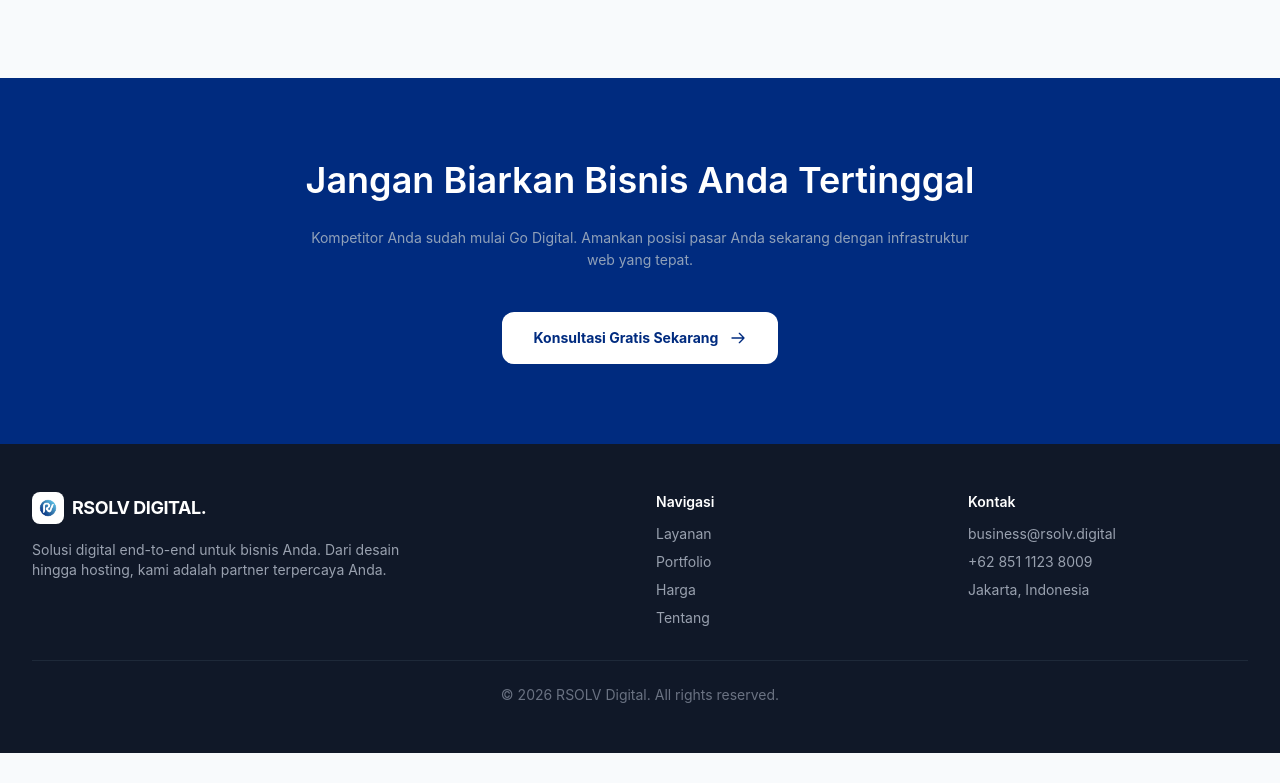
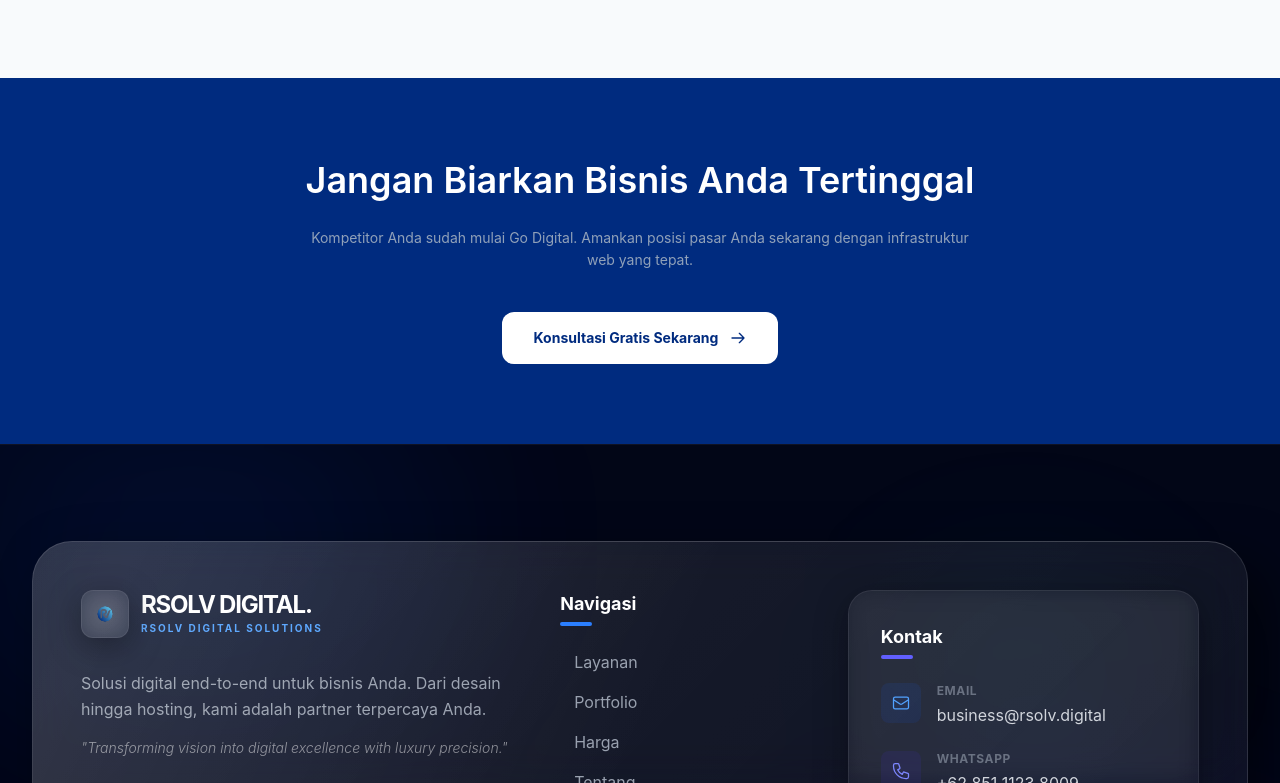
Before and after one commit to fadeta-ig/rspace, a Next.js app: page /faq in a window 1280 px wide. Shown: the part 2017-2800 px from the top of the page. Before the commit the page ends 2770 px from the top, so only its background shows below. Built offline with nearby package versions, Linux system fonts and the light colour scheme; a web font is replaced by a local one.

Commit message:
commit fix Footer

```diff
--- a/src/app/globals.css
+++ b/src/app/globals.css
@@ -21,6 +21,12 @@
   --shadow-sm: 0 1px 2px rgba(0, 0, 0, 0.04);
   --shadow-md: 0 4px 12px rgba(0, 0, 0, 0.05);
   --shadow-lg: 0 12px 32px rgba(0, 0, 0, 0.08);
+
+  /* Liquid Glass - 3D Glassmorphism */
+  --glass-bg: rgba(255, 255, 255, 0.03);
+  --glass-border: rgba(255, 255, 255, 0.08);
+  --glass-highlight: rgba(255, 255, 255, 0.12);
+  --glass-shadow: 0 8px 32px 0 rgba(0, 0, 0, 0.37);
 }
 
 @theme inline {
@@ -63,6 +69,46 @@ body {
 
 .transition-luxury {
   transition: all 0.6s cubic-bezier(0.4, 0, 0.2, 1);
+}
+
+/* Glassmorphism Core */
+.glass-panel {
+  background: var(--glass-bg);
+  backdrop-filter: blur(12px);
+  -webkit-backdrop-filter: blur(12px);
+  border: 1px solid var(--glass-border);
+  box-shadow: var(--glass-shadow);
+}
+
+.liquid-glass {
+  position: relative;
+  background: linear-gradient(135deg,
+      rgba(255, 255, 255, 0.1),
+      rgba(255, 255, 255, 0.05));
+  backdrop-filter: blur(20px);
+  border-top: 1px solid rgba(255, 255, 255, 0.2);
+  border-left: 1px solid rgba(255, 255, 255, 0.2);
+  box-shadow: 20px 20px 50px rgba(0, 0, 0, 0.5);
+  overflow: hidden;
+}
+
+.liquid-glass::before {
+  content: '';
+  position: absolute;
+  top: 0;
+  left: -50%;
+  width: 100%;
+  height: 100%;
+  background: linear-gradient(to right,
+      transparent,
+      rgba(255, 255, 255, 0.1),
+      transparent);
+  transform: skewX(-25deg);
+  transition: 0.75s;
+}
+
+.liquid-glass:hover::before {
+  left: 125%;
 }
 
 /* ===== HERO SECTION - MODERN DESIGN ===== */
--- a/src/components/layout/Footer.tsx
+++ b/src/components/layout/Footer.tsx
@@ -9,31 +9,63 @@ const { site, navbar, footer, contact } = content;
 
 export default function Footer() {
     return (
-        <footer className="bg-gray-900 text-white">
-            <div className="container px-4 lg:px-8 py-12">
-                <div className="grid grid-cols-1 md:grid-cols-4 gap-8 mb-8">
-                    <div className="md:col-span-2">
-                        <Link href="/" className="flex items-center gap-2 mb-4 group cursor-pointer">
-                            <div className="w-8 h-8 rounded-lg overflow-hidden flex items-center justify-center bg-white">
+        <footer className="relative bg-[#020617] text-white pt-24 pb-12 overflow-hidden border-t border-white/5">
+            {/* Background Effects - Liquid Glass 3D */}
+            <div className="absolute inset-0 pointer-events-none">
+                <div className="absolute top-[-10%] left-[-5%] w-[40%] h-[50%] bg-blue-600/10 blur-[120px] rounded-full animate-pulse" />
+                <div className="absolute bottom-[-10%] right-[-5%] w-[40%] h-[50%] bg-indigo-600/10 blur-[120px] rounded-full animate-pulse" style={{ animationDelay: '2s' }} />
+                <div className="absolute top-[20%] right-[10%] w-[20%] h-[30%] bg-cyan-500/5 blur-[80px] rounded-full" />
+            </div>
+
+            <div className="container px-4 lg:px-8 relative z-10">
+                <div className="liquid-glass p-8 md:p-12 rounded-[2.5rem] mb-12 border border-white/10 shadow-2xl backdrop-blur-2xl">
+                    <div className="grid grid-cols-1 lg:grid-cols-12 gap-12 lg:gap-8">
+                        {/* Brand Section */}
+                        <div className="lg:col-span-5 space-y-8">
+                            <Link href="/" className="flex items-center gap-3 group">
+                                <div className="w-12 h-12 rounded-xl overflow-hidden glass-panel flex items-center justify-center p-2 transition-transform duration-500 group-hover:scale-110 group-hover:rotate-3">
                                     <Image
                                         src={logo}
                                         alt={site.name}
-                                    className="w-full h-full"
+                                        className="w-full h-full object-contain"
                                     />
                                 </div>
-                            <span className="font-bold text-lg text-white tracking-tight">{site.name}</span>
+                                <div className="flex flex-col">
+                                    <span className="font-bold text-2xl text-white tracking-tighter leading-none">{site.name}</span>
+                                    <span className="text-[10px] text-blue-400 font-bold uppercase tracking-[0.2em] mt-1">{site.shortName} DIGITAL SOLUTIONS</span>
+                                </div>
                             </Link>
-                        <p className="text-gray-400 text-sm max-w-sm">
+                            <p className="text-gray-400 text-base leading-relaxed max-w-md">
                                 {footer.description}
+                                <span className="block mt-4 text-white/50 text-sm italic font-light">"Transforming vision into digital excellence with luxury precision."</span>
                             </p>
+                            <div className="flex gap-4 pt-4">
+                                <div className="w-10 h-10 rounded-full glass-panel flex items-center justify-center hover:bg-white/10 transition-colors cursor-pointer border border-white/5">
+                                    <div className="w-2 h-2 rounded-full bg-blue-500" />
+                                </div>
+                                <div className="w-10 h-10 rounded-full glass-panel flex items-center justify-center hover:bg-white/10 transition-colors cursor-pointer border border-white/5">
+                                    <div className="w-2 h-2 rounded-full bg-indigo-500" />
+                                </div>
+                                <div className="w-10 h-10 rounded-full glass-panel flex items-center justify-center hover:bg-white/10 transition-colors cursor-pointer border border-white/5">
+                                    <div className="w-2 h-2 rounded-full bg-cyan-500" />
+                                </div>
+                            </div>
                         </div>
 
-                    <div>
-                        <h4 className="font-semibold mb-3 text-sm">{footer.navTitle}</h4>
-                        <ul className="space-y-2 text-sm text-gray-400">
+                        {/* Navigation Section */}
+                        <div className="lg:col-span-3">
+                            <h4 className="font-bold text-white text-lg mb-8 relative inline-block">
+                                {footer.navTitle}
+                                <span className="absolute -bottom-2 left-0 w-8 h-1 bg-blue-500 rounded-full"></span>
+                            </h4>
+                            <ul className="space-y-4 text-base">
                                 {navbar.links.map((link) => (
                                     <li key={link.href}>
-                                    <Link href={link.href} className="hover:text-white transition-colors">
+                                        <Link
+                                            href={link.href}
+                                            className="text-gray-400 hover:text-white transition-all flex items-center gap-2 group translate-x-0 hover:translate-x-2 duration-300"
+                                        >
+                                            <span className="w-1.5 h-1.5 rounded-full bg-blue-500/0 group-hover:bg-blue-500 transition-all duration-300" />
                                             {link.label}
                                         </Link>
                                     </li>
@@ -41,18 +73,53 @@ export default function Footer() {
                             </ul>
                         </div>
 
+                        {/* Contact Section */}
+                        <div className="lg:col-span-4 glass-panel p-8 rounded-3xl border border-white/5 bg-white/[0.02]">
+                            <h4 className="font-bold text-white text-lg mb-8 relative inline-block">
+                                {footer.contactTitle}
+                                <span className="absolute -bottom-2 left-0 w-8 h-1 bg-indigo-500 rounded-full"></span>
+                            </h4>
+                            <ul className="space-y-6 text-base">
+                                <li className="flex items-start gap-4">
+                                    <div className="w-10 h-10 rounded-lg bg-blue-600/10 flex items-center justify-center flex-shrink-0 text-blue-400">
+                                        <svg className="w-5 h-5" fill="none" stroke="currentColor" viewBox="0 0 24 24"><path d="M3 8l7.89 5.26a2 2 0 002.22 0L21 8M5 19h14a2 2 0 002-2V7a2 2 0 00-2-2H5a2 2 0 00-2 2v10a2 2 0 002 2z" strokeWidth="1.5" strokeLinecap="round" strokeLinejoin="round" /></svg>
+                                    </div>
                                     <div>
-                        <h4 className="font-semibold mb-3 text-sm">{footer.contactTitle}</h4>
-                        <ul className="space-y-2 text-sm text-gray-400">
-                            <li>{contact.info.email}</li>
-                            <li>{contact.info.phone}</li>
-                            <li>{contact.info.location}</li>
+                                        <p className="text-xs text-gray-500 font-bold uppercase tracking-wider mb-1">Email</p>
+                                        <p className="text-gray-300 hover:text-white transition-colors cursor-pointer">{contact.info.email}</p>
+                                    </div>
+                                </li>
+                                <li className="flex items-start gap-4">
+                                    <div className="w-10 h-10 rounded-lg bg-indigo-600/10 flex items-center justify-center flex-shrink-0 text-indigo-400">
+                                        <svg className="w-5 h-5" fill="none" stroke="currentColor" viewBox="0 0 24 24"><path d="M3 5a2 2 0 012-2h3.28a1 1 0 01.948.684l1.498 4.493a1 1 0 01-.502 1.21l-2.257 1.13a11.042 11.042 0 005.516 5.516l1.13-2.257a1 1 0 011.21-.502l4.493 1.498a1 1 0 01.684.949V19a2 2 0 01-2 2h-1C9.716 21 3 14.284 3 6V5z" strokeWidth="1.5" strokeLinecap="round" strokeLinejoin="round" /></svg>
+                                    </div>
+                                    <div>
+                                        <p className="text-xs text-gray-500 font-bold uppercase tracking-wider mb-1">WhatsApp</p>
+                                        <p className="text-gray-300 hover:text-white transition-colors cursor-pointer">{contact.info.phone}</p>
+                                    </div>
+                                </li>
+                                <li className="flex items-start gap-4">
+                                    <div className="w-10 h-10 rounded-lg bg-cyan-600/10 flex items-center justify-center flex-shrink-0 text-cyan-400">
+                                        <svg className="w-5 h-5" fill="none" stroke="currentColor" viewBox="0 0 24 24"><path d="M17.657 16.657L13.414 20.9a1.998 1.998 0 01-2.827 0l-4.244-4.243a8 8 0 1111.314 0z" strokeWidth="1.5" strokeLinecap="round" strokeLinejoin="round" /><path d="M15 11a3 3 0 11-6 0 3 3 0 016 0z" strokeWidth="1.5" strokeLinecap="round" strokeLinejoin="round" /></svg>
+                                    </div>
+                                    <div>
+                                        <p className="text-xs text-gray-500 font-bold uppercase tracking-wider mb-1">Office</p>
+                                        <p className="text-gray-300">{contact.info.location}</p>
+                                    </div>
+                                </li>
                             </ul>
                         </div>
                     </div>
+                </div>
 
-                <div className="border-t border-gray-800 pt-6 text-center text-sm text-gray-500">
+                <div className="flex flex-col md:flex-row items-center justify-between pt-8 border-t border-white/5 text-sm text-gray-500 space-y-4 md:space-y-0">
+                    <p className="tracking-wide">
                         {footer.copyright.replace("{year}", new Date().getFullYear().toString())}
+                    </p>
+                    <div className="flex gap-8">
+                        <span className="hover:text-white transition-colors cursor-pointer">Privacy Policy</span>
+                        <span className="hover:text-white transition-colors cursor-pointer">Terms of Service</span>
+                    </div>
                 </div>
             </div>
         </footer>
```
Lines whose indentation alone changed are shown as unchanged.
